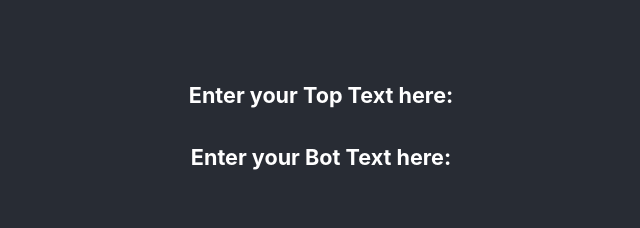
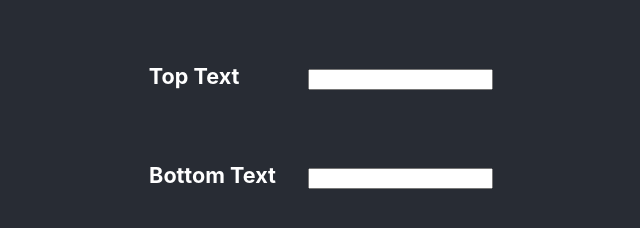
Before and after one commit to stevelaschan/react-meme-generator, a React (Create React App) app: page / in a window 1280 px wide. Shown: the part 500-728 px from the top of the page, without its empty margins (319-959 px from the left). Built offline with nearby package versions, Linux system fonts and the light colour scheme.

Commit message:
Add top and bottom text boxes

```diff
--- a/src/App.css
+++ b/src/App.css
@@ -21,21 +21,3 @@
 .App-link {
   color: #61dafb;
 }
-
-.topText {
-  color: white;
-  padding: 0.2em;
-  margin-bottom: 250px;
-  font-size: 1.3em;
-  border: solid white;
-  border-radius: 5px;
-}
-
-.botText {
-  color: white;
-  padding: 0.2em;
-  margin-bottom: 250px;
-  font-size: 1.3em;
-  border: solid white;
-  border-radius: 5px;
-}
--- a/src/App.js
+++ b/src/App.js
@@ -1,6 +1,6 @@
 import './App.css';
-import botText from './BottomText';
-import topText from './TopText';
+import MemeBotText from './BottomText';
+import MemeTopText from './TopText';
 
 function App() {
   return (
@@ -12,13 +12,13 @@ function App() {
           alt="logo"
         />
         <h1>Meme Generator</h1>
-        <div>
-          <h5>Enter your Top Text here:</h5>
-          <topText />
+        <h5>
+          <MemeTopText />
+        </h5>
 
-          <h5>Enter your Bot Text here:</h5>
-          <botText />
-        </div>
+        <h5>
+          <MemeBotText />
+        </h5>
       </header>
     </div>
   );
--- a/src/BottomText.js
+++ b/src/BottomText.js
@@ -1,15 +1,26 @@
-// Top Text for custom meme
+// Bot Text for custom meme
 import './App.css';
+// 1. Import useState
 import React, { useState } from 'react';
 
-export default function BotText() {
-  const [botText, setBopText] = useState('');
+export default function MemeBotText() {
+  // 2. Create state variable (with a starting value in parentheses)
+  const [botText, setBotText] = useState('');
   return (
     <div>
-      <label>
-        Meme Bottom Text
-        <input type="text" id="botText" value="topText" />
-      </label>
+      <div>
+        <label>
+          {' '}
+          Bottom Text
+          <input
+            // 3. Connect state variable to input value
+            value={botText}
+            // 4. Update state variable with new value (text user types in)
+            onChange={(e) => setBotText(e.target.value)}
+            style={{ marginLeft: '2rem' }}
+          />
+        </label>
+      </div>
     </div>
   );
 }
--- a/src/TopText.js
+++ b/src/TopText.js
@@ -1,16 +1,26 @@
 // Top Text for custom meme
 import './App.css';
+// 1. Import useState
 import React, { useState } from 'react';
 
-export default function TopText() {
+export default function MemeTopText() {
+  // 2. Create state variable (with a starting value in parentheses)
   const [topText, setTopText] = useState('');
-
   return (
     <div>
-      <label>
-        Meme Top Text
-        <input type="text" id="topText" value="topText" />
-      </label>
+      <div>
+        <label>
+          {' '}
+          Top Text
+          <input
+            // 3. Connect state variable to input value
+            value={topText}
+            // 4. Update state variable with new value (text user types in)
+            onChange={(event) => setTopText(event.target.value)}
+            style={{ marginLeft: '4.3rem' }}
+          />
+        </label>
+      </div>
     </div>
   );
 }
```
